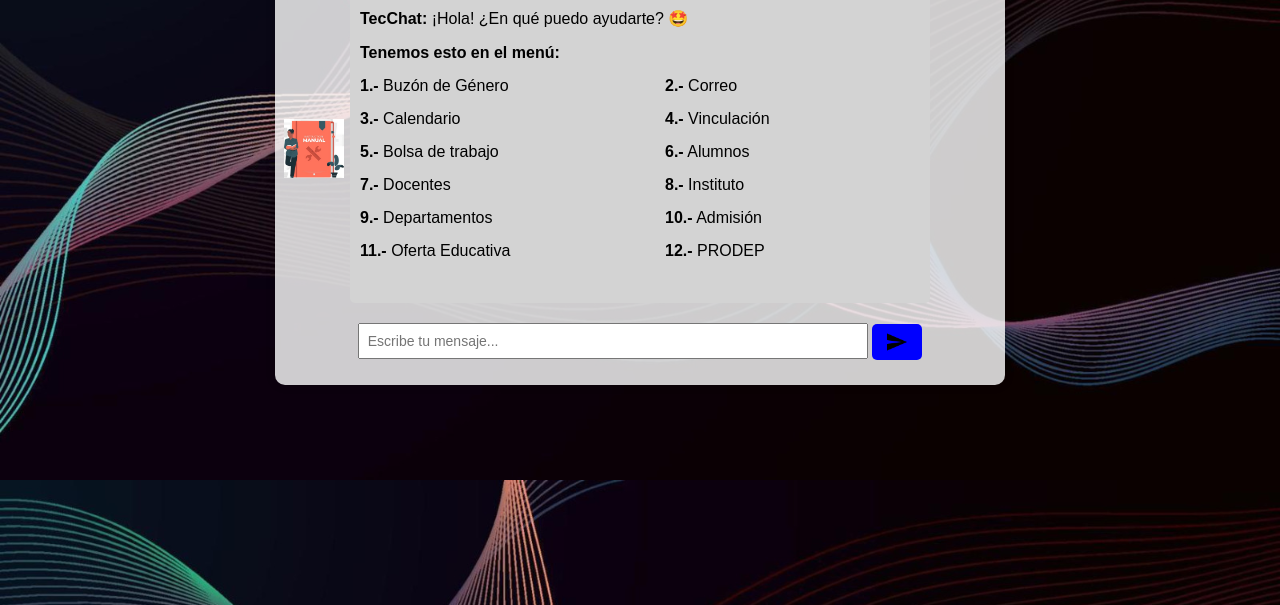
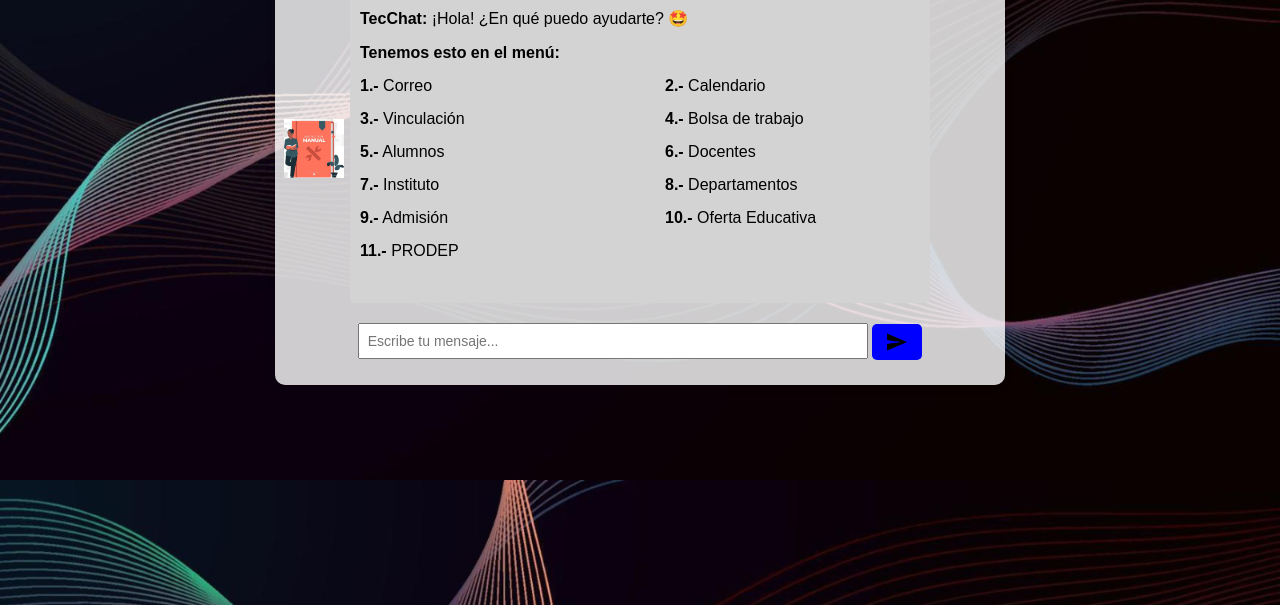
Before and after one commit to RafaelCanales55/TeChat, a plain HTML site: page index.html in a window 1280 px wide. Shown: the part 195-800 px from the top of the page. Drawn offline with Linux system fonts and the light colour scheme.

Commit message:
Update index.html

```diff
--- a/index.html
+++ b/index.html
@@ -25,20 +25,20 @@
             <p><b>TecChat:</b> ¡Hola! ¿En qué puedo ayudarte? 🤩</p>
             <div class="menu-grid">
                 <p><b>Tenemos esto en el menú:</b> </p><br>
-                <p><b>1.-</b> Buzón de Género</p>
-                <p><b>2.-</b> Correo</p>
-                <p><b>3.-</b> Calendario</p>
-                <p><b>4.-</b> Vinculación</p>
-                <p><b>5.-</b> Bolsa de trabajo</p>
-                <p><b>6.-</b> Alumnos</p>
-                <p><b>7.-</b> Docentes</p>
-                <p><b>8.-</b> Instituto</p>
-                <p><b>9.-</b> Departamentos</p>
-                <p><b>10.-</b> Admisión</p>
-                <p><b>11.-</b> Oferta Educativa</p>
-                <p><b>12.-</b> PRODEP</p>
+                <p><b>1.-</b> Correo</p>
+                <p><b>2.-</b> Calendario</p>
+                <p><b>3.-</b> Vinculación</p>
+                <p><b>4.-</b> Bolsa de trabajo</p>
+                <p><b>5.-</b> Alumnos</p>
+                <p><b>6.-</b> Docentes</p>
+                <p><b>7.-</b> Instituto</p>
+                <p><b>8.-</b> Departamentos</p>
+                <p><b>9.-</b> Admisión</p>
+                <p><b>10.-</b> Oferta Educativa</p>
+                <p><b>11.-</b> PRODEP</p>
             </div>
         </div>
+        <p></p>
 
         <div class="input-area">
             <input type="text" id="userInput" maxlength="70"
```
